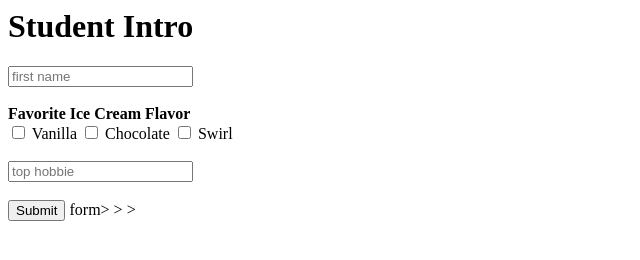
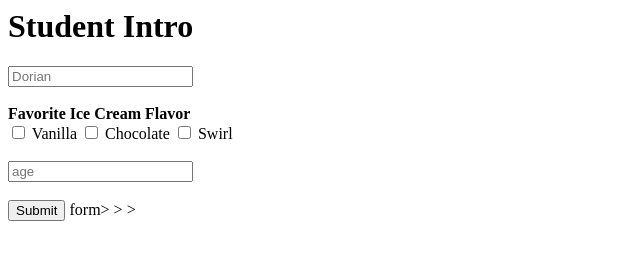
Before and after one commit to knightmoves-schools/006-tab-index-dorianvelazquez, a website: page index.html in a window 1280 px wide. Shown: the full height of the page, 0-640 px from the left. Drawn offline with Linux system fonts and the light colour scheme.

Commit message:
Update index.html
good

```diff
--- a/index.html
+++ b/index.html
@@ -7,7 +7,7 @@
 
             <h1>Student Intro</h1>
 
-            <input type="text" placeholder="first name" tabindex="2">
+            <input type="text" placeholder="Dorian" tabindex="2">
                 <br/><br/>
 
                 <strong>Favorite Ice Cream Flavor</strong>
@@ -26,7 +26,7 @@
                 <label for="swirl-icecream">Swirl</label>
                 <br/><br/>
 
-<input type="text" placeholder="top hobbie" tabindex="1">
+<input type="text" placeholder="age" tabindex="1">
 <br/><br/>
 
                 <button type="submit" tabindex+="6">Submit</button>
```
